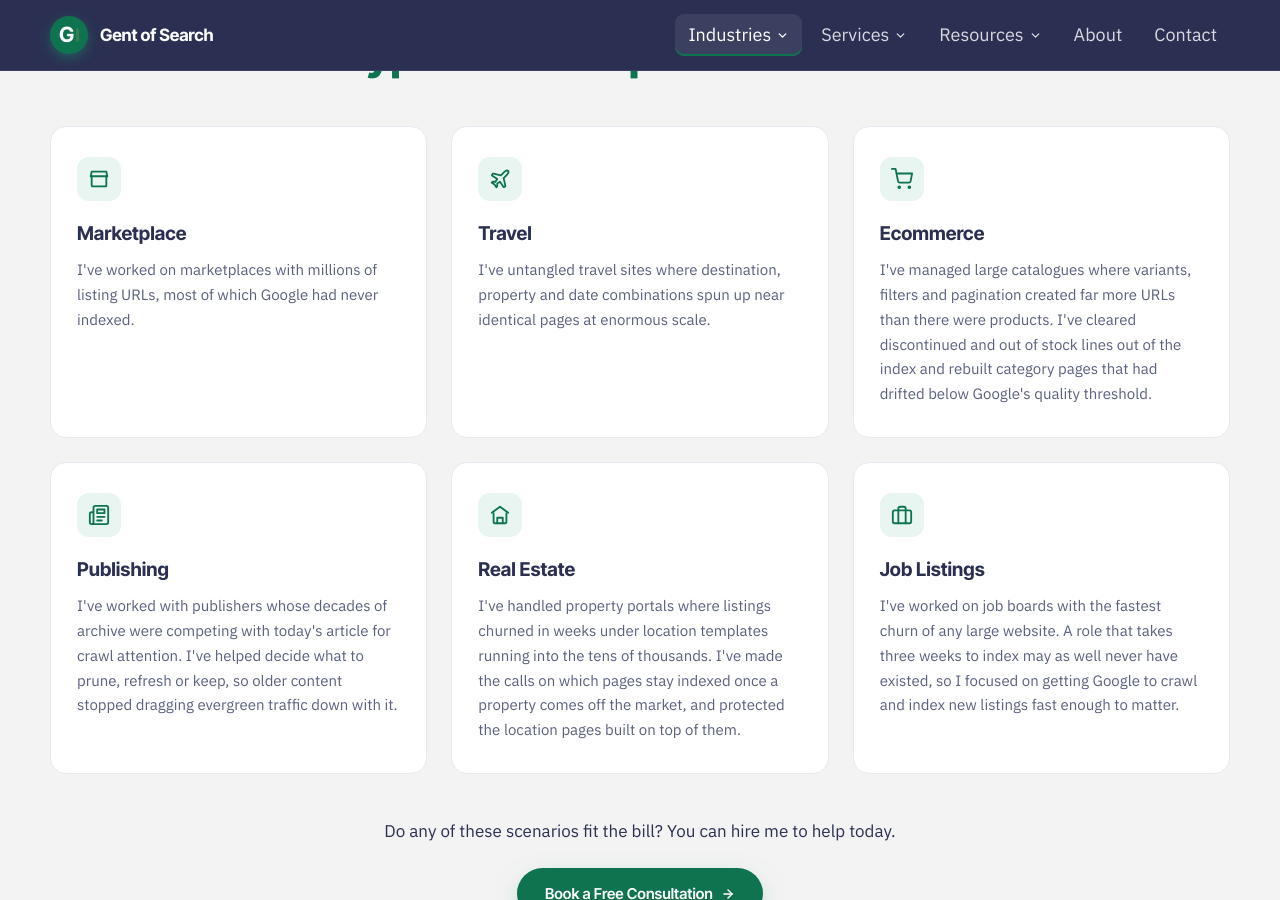
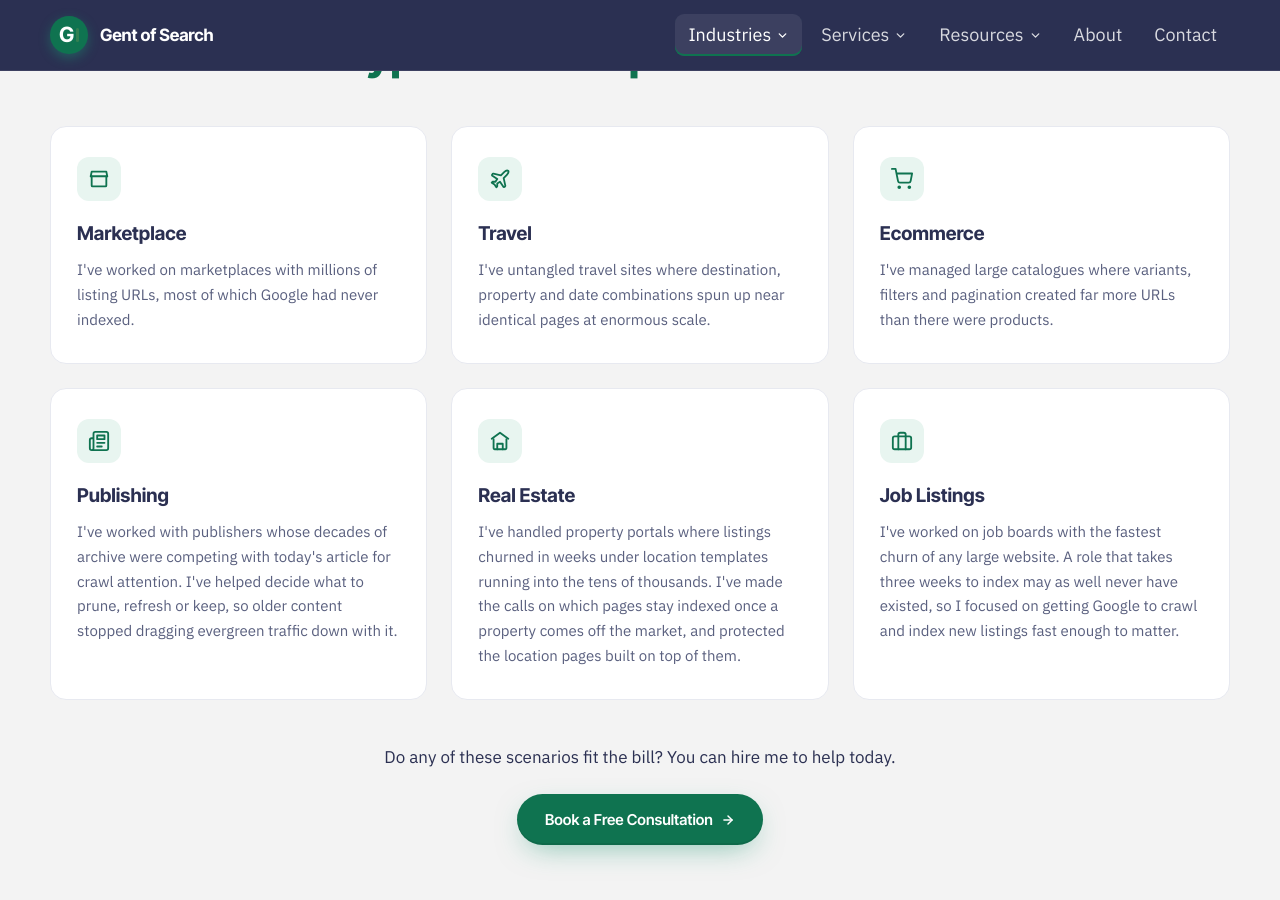
Before and after one commit to Gent-of-Search/gentofsearch.com, a Jekyll site: the page built from industry/enterprise.html, in a window 1280 px wide and 900 px high, scrolled down 5159 px. Built offline with Jekyll 4.4.1, drawn with Linux system fonts in a browser that asks for light colours.

Commit message:
Enterprise: trim second sentence from Ecommerce card

```diff
--- a/industry/enterprise.html
+++ b/industry/enterprise.html
@@ -199,7 +199,7 @@ industry: enterprise
         <div style="display:flex; flex-direction:column; background:#FFFFFF; border:1px solid #E7E9F0; border-radius:16px; padding:30px 26px;">
           <div style="width:44px; height:44px; border-radius:12px; background:#E8F5F0; display:grid; place-items:center; margin:0 0 18px;"><svg width="22" height="22" viewBox="0 0 24 24" fill="none" stroke="#0F7350" stroke-width="2" stroke-linecap="round" stroke-linejoin="round"><circle cx="9" cy="21" r="1"></circle><circle cx="20" cy="21" r="1"></circle><path d="M1 1h4l2.68 13.39a2 2 0 0 0 2 1.61h9.72a2 2 0 0 0 2-1.61L23 6H6"></path></svg></div>
           <h3 style="font-family:'Inter Tight',sans-serif; font-weight:700; font-size:19px; color:#2B3052; margin:0 0 10px;">Ecommerce</h3>
-          <p style="font-size:15px; line-height:1.65; color:#5A607F; margin:0;">I've managed large catalogues where variants, filters and pagination created far more URLs than there were products. I've cleared discontinued and out of stock lines out of the index and rebuilt category pages that had drifted below Google's quality threshold.</p>
+          <p style="font-size:15px; line-height:1.65; color:#5A607F; margin:0;">I've managed large catalogues where variants, filters and pagination created far more URLs than there were products.</p>
         </div>
 
         <!-- Publishing -->
```
